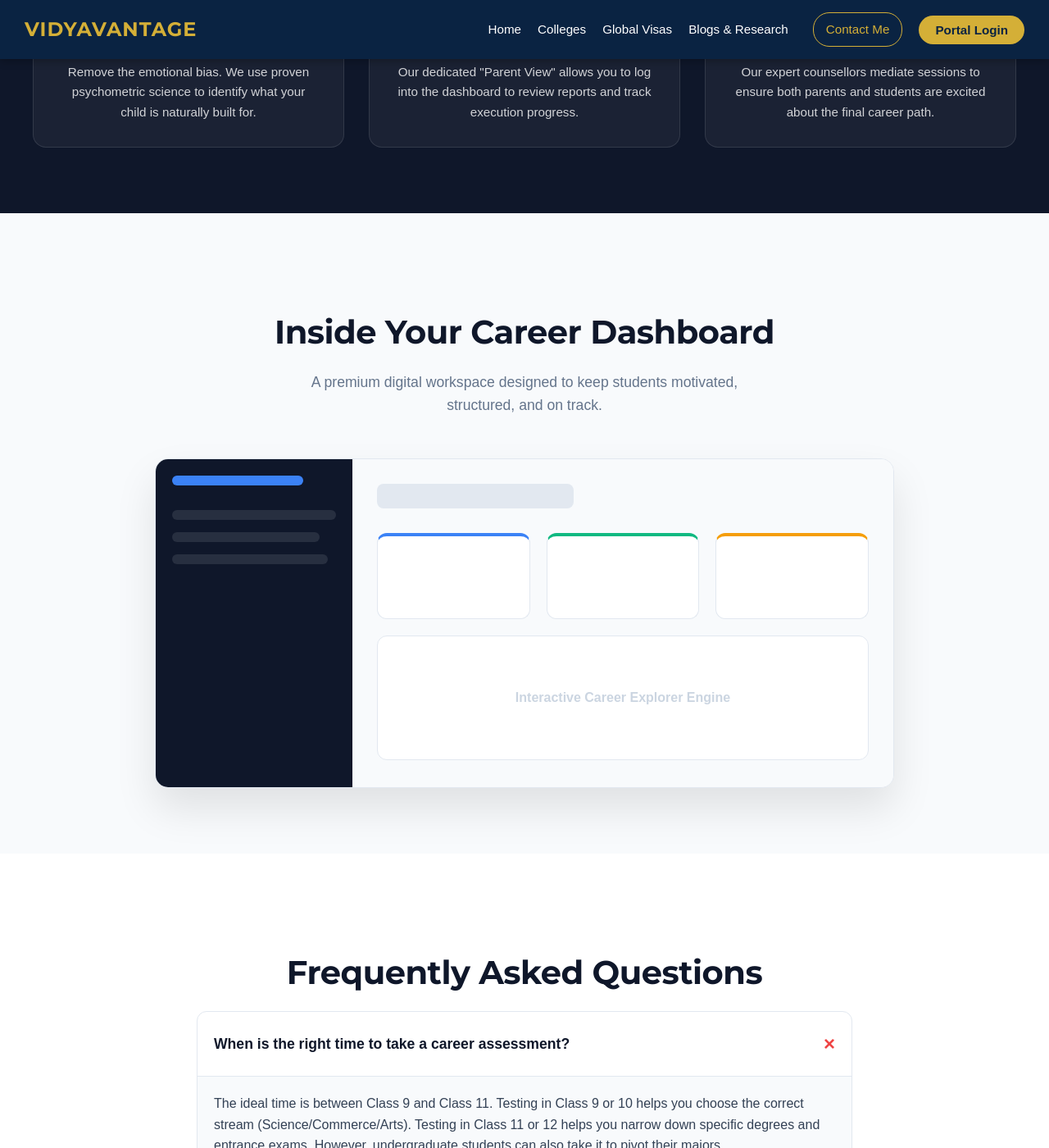
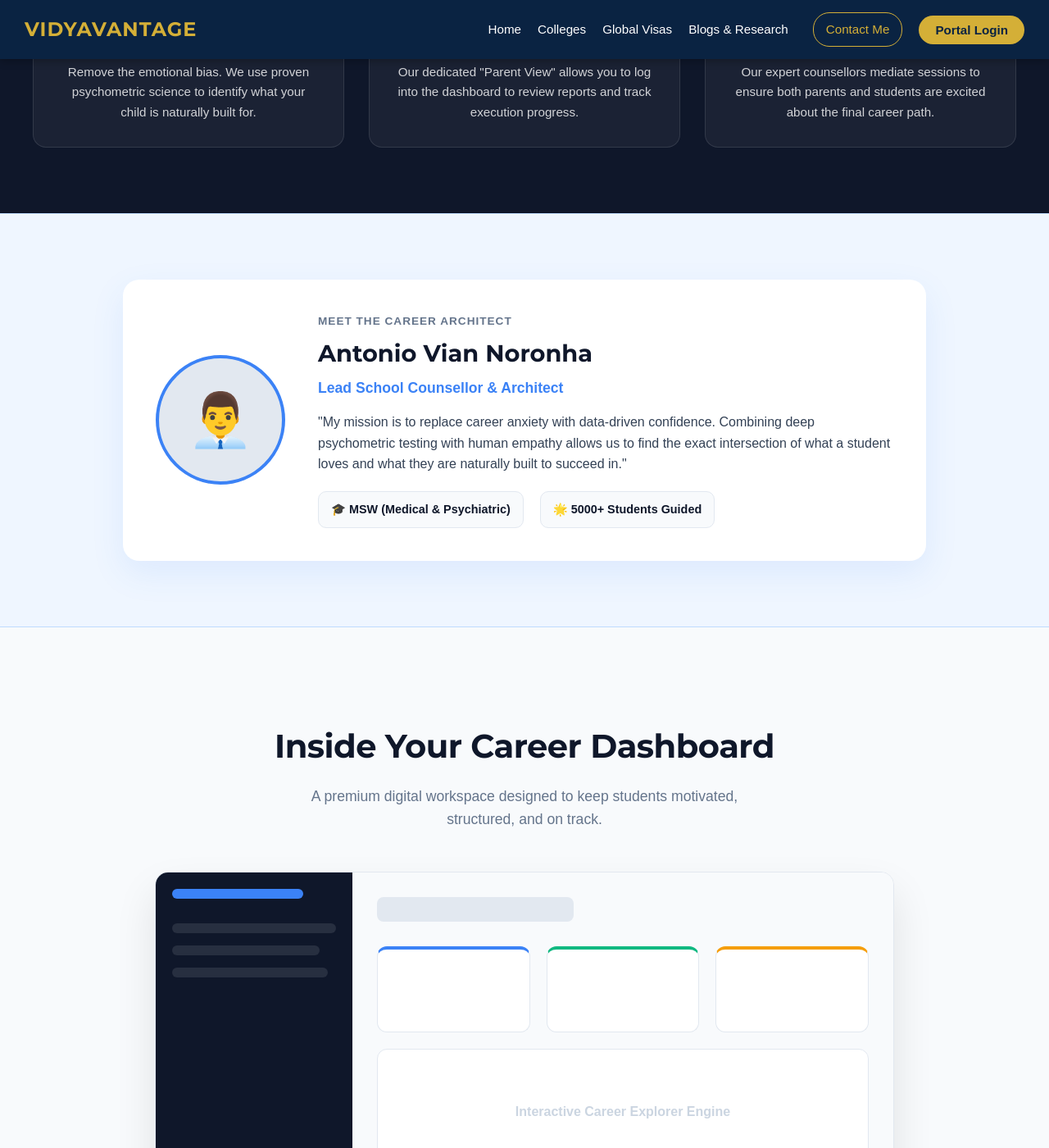
Before and after one commit to antoniovn96/vidyavantage.github.io, a Jekyll site: the page built from index.md, in a window 1280 px wide and 1400 px high, scrolled down 3098 px. Shown: the whole window at 82% size. Built offline with Jekyll 4.4.1, drawn with Linux system fonts in a browser that asks for light colours; our own code applies the rules of GitHub Pages for plain Markdown files; comment, search, counter and statistics services are not loaded; some of the changed text lies outside the part shown.

Commit message:
Update index.md

```diff
--- a/index.md
+++ b/index.md
@@ -3,7 +3,8 @@
 <head>
     <meta charset="UTF-8">
     <meta name="viewport" content="width=device-width, initial-scale=1.0">
-    <title>Career Intelligence | AI-Powered Discovery</title>
+    <title>Career Guidance & Psychometric Test for Students | Career Intelligence</title>
+    <meta name="description" content="AI-powered career guidance and psychometric testing for students of Class 8 to 12. Discover the right stream and career path with expert counselling.">
     <style>
         :root {
             --bg: #f8fafc;
@@ -97,6 +98,15 @@
         .badge-before { background: #fee2e2; color: #ef4444; }
         .badge-after { background: #d1fae5; color: #059669; }
 
+        /* --- FOUNDER AUTHORITY SECTION --- */
+        .founder-section { background: #eff6ff; border-top: 1px solid #bfdbfe; border-bottom: 1px solid #bfdbfe;}
+        .founder-card { background: white; border-radius: 20px; padding: 40px; display: flex; gap: 40px; align-items: center; box-shadow: 0 15px 40px rgba(59,130,246,0.1); max-width: 900px; margin: 0 auto;}
+        .founder-img { width: 150px; height: 150px; border-radius: 50%; object-fit: cover; border: 4px solid var(--primary); box-shadow: 0 10px 20px rgba(0,0,0,0.1);}
+        .founder-info h3 { margin: 0 0 5px 0; font-size: 1.8rem; color: var(--dark); }
+        .founder-info h4 { margin: 0 0 15px 0; font-size: 1.1rem; color: var(--primary); }
+        .founder-stats { display: flex; gap: 20px; margin-top: 20px;}
+        .f-stat { background: #f8fafc; padding: 10px 15px; border-radius: 10px; border: 1px solid var(--border); font-weight: bold; color: var(--dark); font-size: 0.9rem;}
+
         /* --- DASHBOARD PREVIEW --- */
         .dash-mockup { background: white; border-radius: 16px; border: 1px solid var(--border); box-shadow: 0 25px 50px rgba(0,0,0,0.1); overflow: hidden; display: flex; height: 400px; max-width: 900px; margin: 0 auto;}
         .mock-sidebar { width: 200px; background: var(--dark); padding: 20px;}
@@ -105,6 +115,15 @@
         .mock-header { height: 30px; width: 40%; background: #e2e8f0; border-radius: 8px; margin-bottom: 30px;}
         .mock-grid { display: grid; grid-template-columns: 1fr 1fr 1fr; gap: 20px;}
         .mock-card { height: 100px; background: white; border-radius: 12px; border: 1px solid #e2e8f0;}
+
+        /* --- BLOG PREVIEW --- */
+        .blog-grid { display: grid; grid-template-columns: repeat(3, 1fr); gap: 30px; }
+        .blog-card { background: white; border: 1px solid var(--border); border-radius: 16px; overflow: hidden; transition: 0.3s; text-decoration: none; color: inherit; display: block;}
+        .blog-card:hover { transform: translateY(-5px); box-shadow: 0 15px 30px rgba(0,0,0,0.05); border-color: var(--primary);}
+        .blog-img { width: 100%; height: 180px; background: #e2e8f0; display: flex; align-items: center; justify-content: center; font-size: 3rem;}
+        .blog-content { padding: 20px; }
+        .blog-content h4 { margin: 0 0 10px 0; font-size: 1.15rem; color: var(--dark); line-height: 1.4;}
+        .blog-content p { margin: 0; font-size: 0.9rem; color: var(--text-muted);}
 
         /* --- FAQ --- */
         details.faq-item { background: white; border: 1px solid var(--border); border-radius: 12px; margin-bottom: 15px; overflow: hidden; transition: 0.3s;}
@@ -136,9 +155,11 @@
         @media (max-width: 900px) {
             .hero h1 { font-size: 2.8rem; }
             .hero-buttons { flex-direction: column; }
-            .trust-grid, .steps-grid, .parent-grid, .split-grid { grid-template-columns: 1fr; }
+            .trust-grid, .steps-grid, .parent-grid, .split-grid, .blog-grid { grid-template-columns: 1fr; }
+            .founder-card { flex-direction: column; text-align: center; }
+            .founder-stats { justify-content: center; flex-wrap: wrap; }
             .step-card { margin-bottom: 10px; }
-            .dash-mockup { display: none; /* hide mockup on mobile for space */ }
+            .dash-mockup { display: none; }
         }
     </style>
 </head>
@@ -160,7 +181,7 @@
         <h1>Confused About Science, Commerce or Arts?</h1>
         <p>Discover the Right Career Path Before It’s Too Late. AI-powered psychometric testing combined with expert human counsellors to help you make confident, data-driven career decisions.</p>
         <div class="hero-buttons">
-            <a href="register.html" class="btn-large">Take Career Assessment →</a>
+            <a href="#loginArea" class="btn-large">Take Career Assessment →</a>
             <a href="#howItWorks" class="btn-large btn-outline">See How It Works</a>
         </div>
     </div>
@@ -281,6 +302,24 @@
     </div>
 </section>
 
+<section class="section founder-section">
+    <div class="container">
+        <div class="founder-card">
+            <div style="width: 150px; height: 150px; border-radius: 50%; background: #e2e8f0; display:flex; align-items:center; justify-content:center; font-size:4rem; border: 4px solid var(--primary); flex-shrink: 0;">👨‍💼</div>
+            <div class="founder-info">
+                <p style="text-transform: uppercase; font-weight: 800; color: var(--text-muted); font-size: 0.85rem; margin: 0 0 5px 0; letter-spacing: 1px;">Meet the Career Architect</p>
+                <h3>Antonio Vian Noronha</h3>
+                <h4>Lead School Counsellor & Architect</h4>
+                <p style="color: var(--text-main); margin: 0; line-height: 1.6;">"My mission is to replace career anxiety with data-driven confidence. Combining deep psychometric testing with human empathy allows us to find the exact intersection of what a student loves and what they are naturally built to succeed in."</p>
+                <div class="founder-stats">
+                    <div class="f-stat">🎓 MSW (Medical & Psychiatric)</div>
+                    <div class="f-stat">🌟 5000+ Students Guided</div>
+                </div>
+            </div>
+        </div>
+    </div>
+</section>
+
 <section class="section">
     <div class="container">
         <h2 class="section-title">Inside Your Career Dashboard</h2>
@@ -309,6 +348,37 @@
 </section>
 
 <section class="section" style="background: white;">
+    <div class="container">
+        <h2 class="section-title">Latest Career Insights</h2>
+        <p class="section-subtitle">Research-backed advice to help you navigate the modern education system.</p>
+
+        <div class="blog-grid">
+            <a href="#" class="blog-card">
+                <div class="blog-img">📚</div>
+                <div class="blog-content">
+                    <h4>The Ultimate Guide: Best Stream After 10th</h4>
+                    <p>How to choose between Science, Commerce, and Arts using the NEP 2020 framework.</p>
+                </div>
+            </a>
+            <a href="#" class="blog-card">
+                <div class="blog-img">💻</div>
+                <div class="blog-content">
+                    <h4>High-Paying Careers Without Maths</h4>
+                    <p>Hate numbers? Discover 5 lucrative tech and design fields that don't require advanced mathematics.</p>
+                </div>
+            </a>
+            <a href="#" class="blog-card">
+                <div class="blog-img">✈️</div>
+                <div class="blog-content">
+                    <h4>Study Abroad: The Complete Checklist</h4>
+                    <p>From IELTS to SOPs, here is exactly what you need to do in Class 11 to secure foreign admissions.</p>
+                </div>
+            </a>
+        </div>
+    </div>
+</section>
+
+<section class="section">
     <div class="container" style="max-width: 800px;">
         <h2 class="section-title">Frequently Asked Questions</h2>
 
@@ -324,13 +394,20 @@
             <summary>Can parents attend the expert counselling session?</summary>
             <div class="faq-body">Absolutely. We strongly encourage at least one parent to be present during the final roadmap session to ensure family alignment and proper execution of the plan.</div>
         </details>
+        <details class="faq-item">
+            <summary>Is this suitable for Class 8 students?</summary>
+            <div class="faq-body">Yes. For 8th graders, the assessment acts as an early-warning system to identify broad aptitude areas, allowing them more time to explore subjects before the critical 10th-grade stream decision.</div>
+        </details>
     </div>
 </section>
 
 <section class="login-section" id="loginArea">
     <div class="container">
-        <h2 class="section-title" style="margin-bottom: 5px;">Stop Guessing Your Future.</h2>
-        <p class="section-subtitle">25 minutes could save you years of academic confusion. Sign in or register below to begin.</p>
+
+        <div style="text-align: center; margin-bottom: 50px;">
+            <h2 style="font-size: 2.8rem; color: var(--dark); font-weight: 900; margin-bottom: 10px; letter-spacing: -1px;">Ready to Discover Your Career Path?</h2>
+            <p style="font-size: 1.2rem; color: var(--text-muted); max-width: 600px; margin: 0 auto;">25 minutes could save you years of academic confusion. Access your intelligence dashboard below.</p>
+        </div>
 
         <div class="login-card-container" id="authCardContainer">
             <h2 style="margin: 0 0 5px 0; font-size: 1.8rem; color: var(--dark); text-align:center;">Student Login</h2>
@@ -405,7 +482,7 @@
 
             // 1. Update Navbar
             if(navAuthContainer) {
-                navAuthContainer.innerHTML = `<a href="student_portal.html" class="btn-nav">Dashboard ➔</a>`;
+                navAuthContainer.innerHTML = `<a href="student_portal.html" class="btn-nav">Go to Dashboard ➔</a>`;
             }
 
             // 2. Update bottom Login Card to a Welcome Card
@@ -415,9 +492,9 @@
                         <div style="font-size: 3rem; margin-bottom: 10px;">👋</div>
                         <h2 style="color:var(--dark); margin:0 0 10px 0;">Welcome Back!</h2>
                         <p style="color:var(--text-muted); margin-bottom:25px;">You are already securely authenticated.</p>
-                        <button onclick="window.location.href='student_portal.html'" class="btn-large" style="margin-bottom:15px;">Enter My Dashboard ➔</button>
+                        <button onclick="window.location.href='student_portal.html'" class="btn-large" style="width:100%; margin-bottom:15px;">Enter My Dashboard ➔</button>
                         <br>
-                        <button id="quickLogoutBtn" style="background:none; border:none; color:var(--danger); cursor:pointer; font-weight:800; font-size:0.95rem; font-family:inherit; text-decoration:underline;">Sign Out</button>
+                        <button id="quickLogoutBtn" style="background:none; border:none; color:var(--danger); cursor:pointer; font-weight:800; font-size:0.95rem; font-family:inherit; text-decoration:underline; margin-top: 10px;">Sign Out Securely</button>
                     </div>
                 `;
 
```
